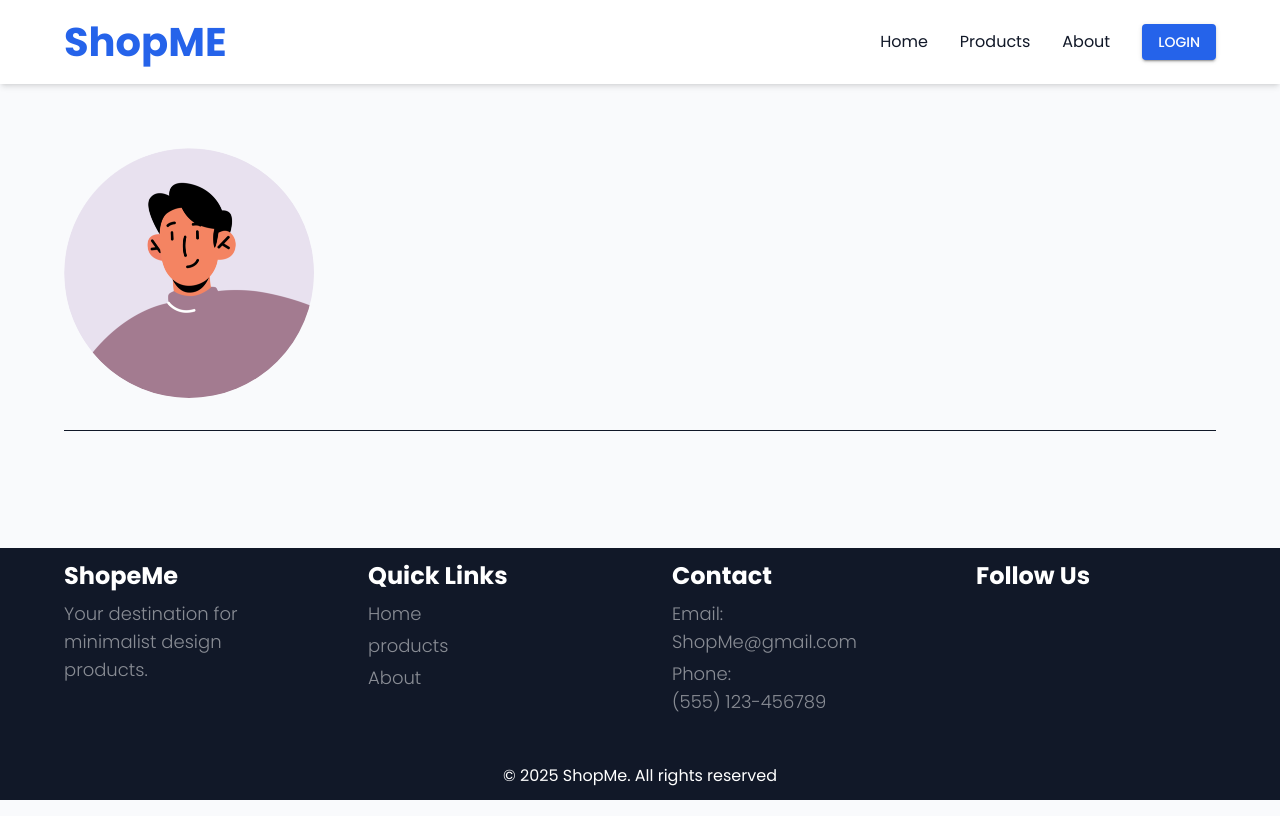
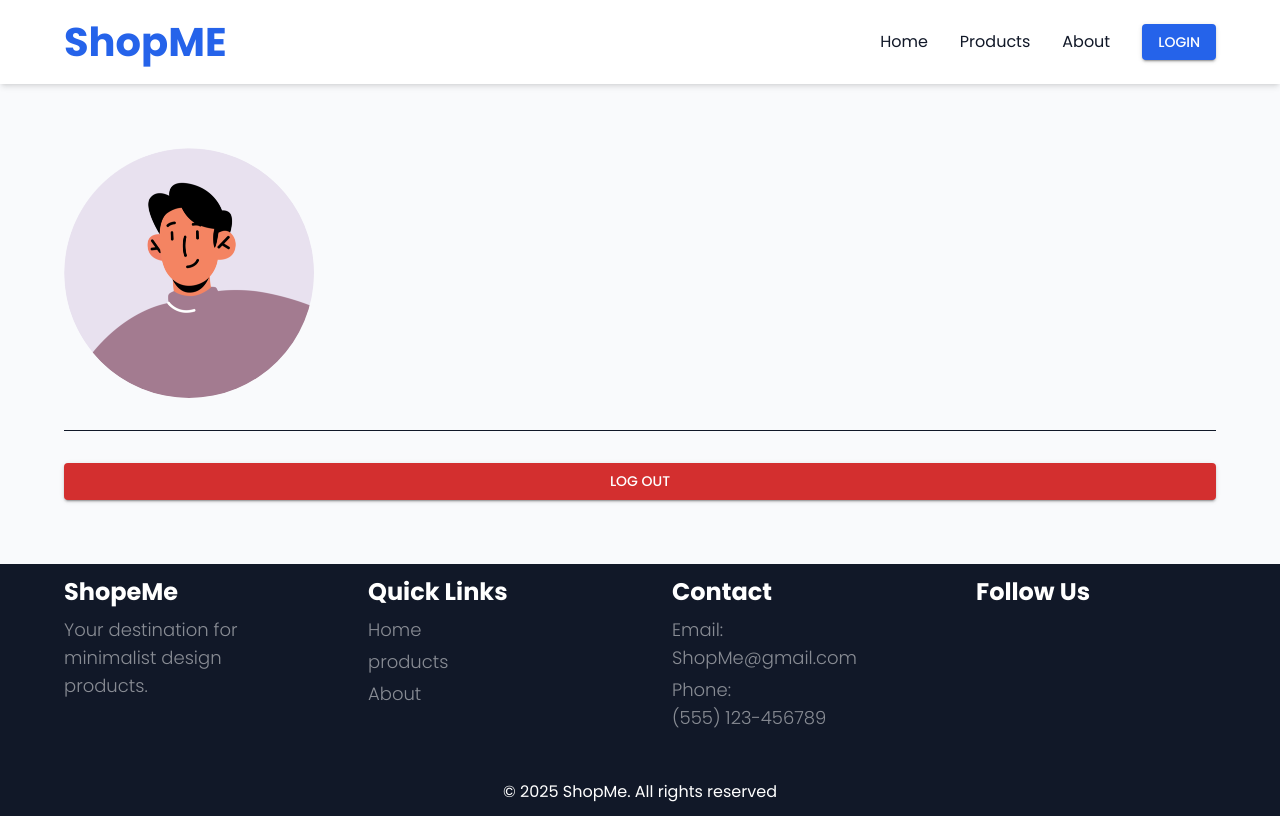
Before and after one commit to KevinC76/ShopMe_Front_End, a Next.js app: page /profile in a window 1280 px wide. Built offline with nearby package versions, Linux system fonts and the light colour scheme; no server answers; some icons are missing; what @mui/material-nextjs would draw is missing.

Commit message:
feat: add logout

```diff
--- a/app/profile/action/index.ts
+++ b/app/profile/action/index.ts
@@ -1,4 +1,5 @@
 'use server';
+
 import { cookies } from 'next/headers';
 
 export async function getUserInformation() {
@@ -24,3 +25,13 @@ export async function getUserInformation() {
     throw new Error('Failed to fetch user information');
   }
 }
+
+export async function logOut() {
+  try {
+    const cookiesStorage = await cookies();
+    cookiesStorage.delete('access_token');
+  } catch (err) {
+    console.error(err);
+    throw new Error('Failed to log out');
+  }
+}
--- a/app/profile/page.tsx
+++ b/app/profile/page.tsx
@@ -1,14 +1,11 @@
 'use client';
 
-import ProductsCard from '@/components/card';
-import Dialog_form from '@/components/dialog_form';
 import { Button } from '@mui/material';
 import Image from 'next/image';
 import React, { useEffect, useState } from 'react';
-import { getUserInformation } from './action';
+import { getUserInformation, logOut } from './action';
 
 function Profile_Page() {
-  const [isOpen, setIsOpen] = useState<boolean>(false);
   const [userData, setUserData] = useState<any>({});
 
   useEffect(() => {
@@ -20,7 +17,10 @@ function Profile_Page() {
     fetch();
   }, []);
 
-  console.log(userData);
+  const handleLogOut = async () => {
+    await logOut();
+    window.location.href = '/login';
+  };
 
   return (
     <>
@@ -44,9 +44,10 @@ function Profile_Page() {
           </div>
         </div>
         <hr />
+        <Button variant="contained" color="error" onClick={handleLogOut}>
+          Log Out
+        </Button>
       </div>
-
-      <Dialog_form isOpen={isOpen} handleClose={() => setIsOpen(false)} />
     </>
   );
 }
```
